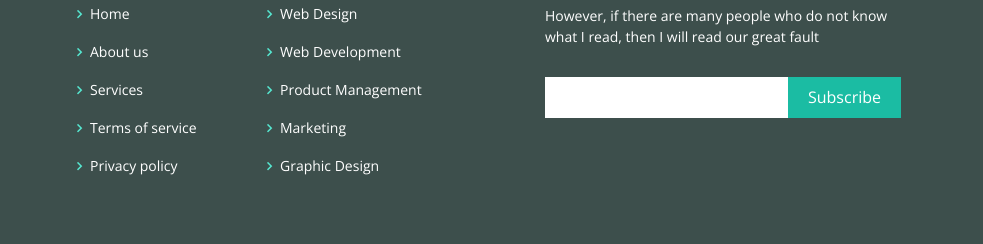
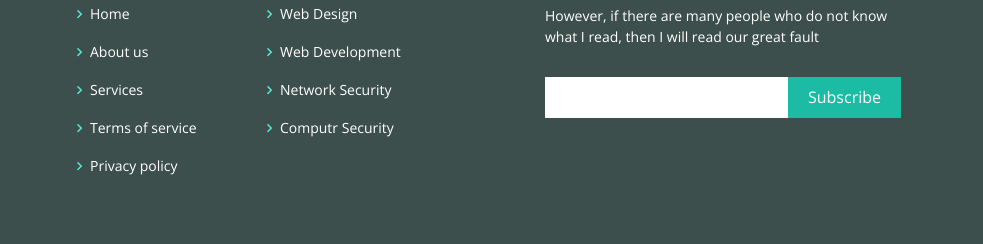
Before and after one commit to Chandan-I/QUIZ, a plain HTML site: page portfolio-details.html in a window 1280 px wide. Shown: the part 915-1159 px from the top of the page, 297-1280 px from the left. Drawn offline with nearby package versions, Linux system fonts and the light colour scheme.

Commit message:
Update portfolio-details.html

```diff
--- a/portfolio-details.html
+++ b/portfolio-details.html
@@ -188,9 +188,8 @@
             <ul>
               <li><i class="bx bx-chevron-right"></i> <a href="#">Web Design</a></li>
               <li><i class="bx bx-chevron-right"></i> <a href="#">Web Development</a></li>
-              <li><i class="bx bx-chevron-right"></i> <a href="#">Product Management</a></li>
-              <li><i class="bx bx-chevron-right"></i> <a href="#">Marketing</a></li>
-              <li><i class="bx bx-chevron-right"></i> <a href="#">Graphic Design</a></li>
+              <li><i class="bx bx-chevron-right"></i> <a href="#">Network Security</a></li>
+              <li><i class="bx bx-chevron-right"></i> <a href="#">Computr Security</a></li>
             </ul>
           </div>
 
```
